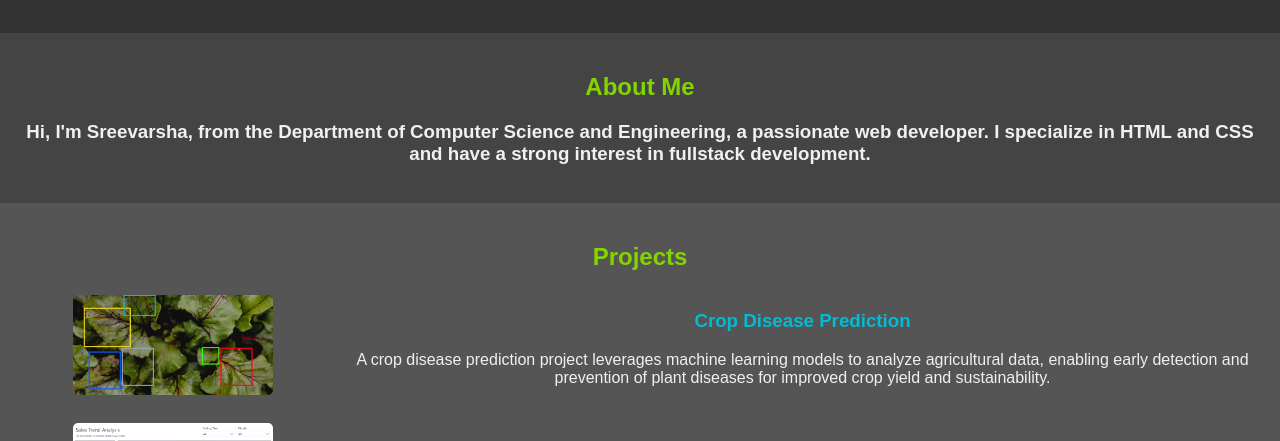
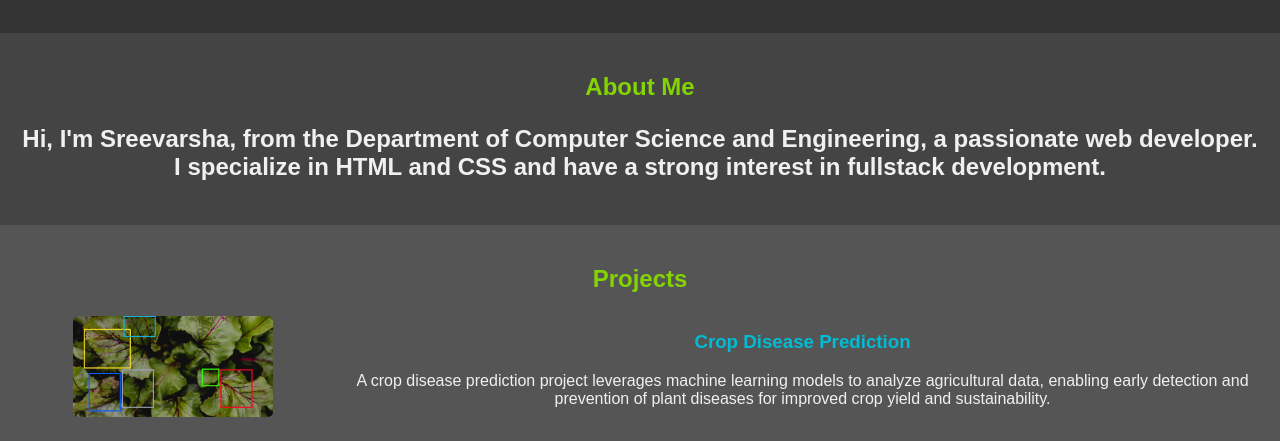
Before and after one commit to sreevarshad/Portfolio, a plain HTML site: page index.html in a window 1280 px wide. Shown: the part 281-722 px from the top of the page. Drawn offline with Linux system fonts and the light colour scheme.

Commit message:
Update index.html

```diff
--- a/index.html
+++ b/index.html
@@ -20,7 +20,7 @@
             <td colspan="2" style="padding: 20px; background-color: #444;">
                 <section id="about">
                     <h2 style="color: #83d400;">About Me</h2>
-                    <h3>Hi, I'm Sreevarsha, from the Department of Computer Science and Engineering, a passionate web developer. I specialize in HTML and CSS and have a strong interest in fullstack development.</h3>
+                    <h3 style="font-size: 1.5em;">Hi, I'm Sreevarsha, from the Department of Computer Science and Engineering, a passionate web developer. I specialize in HTML and CSS and have a strong interest in fullstack development.</h3>
                 </section>
             </td>
         </tr>
```
